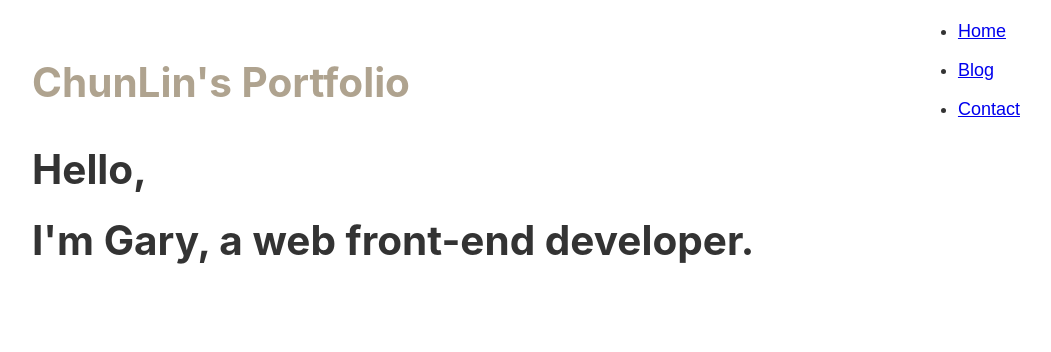
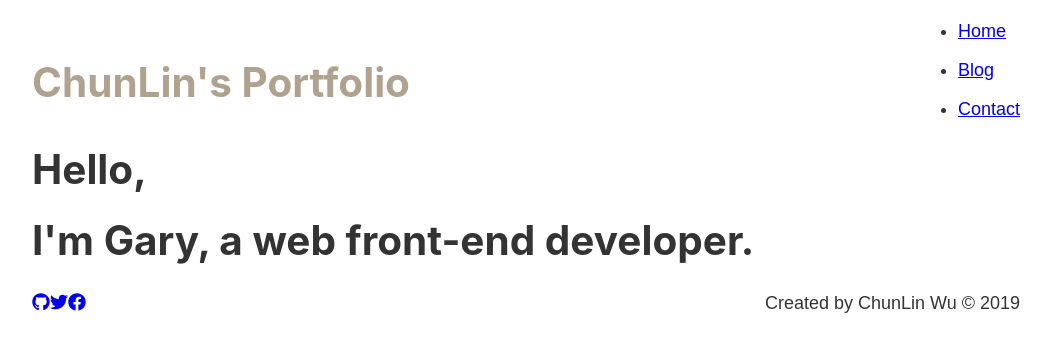
Before and after one commit to Chun-Lin/ChunLin-Blog, a Gatsby site: page / in a window 1280 px wide. Shown: the whole page, without its empty margins (114-1165 px from the left). Built offline with nearby package versions, Linux system fonts and the light colour scheme; Gatsby itself is replaced by a stand-in of ours.

Commit message:
feat: 🎸 add Footer component to the layout

```diff
--- a/package.json
+++ b/package.json
@@ -13,6 +13,10 @@
     "test": "echo \"Write tests! -> https://gatsby.dev/unit-testing\""
   },
   "dependencies": {
+    "@fortawesome/fontawesome-svg-core": "^1.2.19",
+    "@fortawesome/free-brands-svg-icons": "^5.9.0",
+    "@fortawesome/free-solid-svg-icons": "^5.9.0",
+    "@fortawesome/react-fontawesome": "^0.1.4",
     "gatsby": "^2.13.6",
     "gatsby-plugin-sass": "^2.1.0",
     "node-sass": "^4.12.0",
--- a/src/components/Footer.jsx
+++ b/src/components/Footer.jsx
@@ -0,0 +1,45 @@
+import React from "react"
+import { FontAwesomeIcon } from "@fortawesome/react-fontawesome"
+import { Link, graphql, useStaticQuery } from "gatsby"
+import footerStyles from "./Footer.module.scss"
+
+const Footer = () => {
+  const data = useStaticQuery(graphql`
+    query {
+      site {
+        siteMetadata {
+          author
+        }
+      }
+    }
+  `)
+  return (
+    <footer className={footerStyles.footer}>
+      <div>
+        <a href="https://github.com/Chun-Lin">
+          <FontAwesomeIcon
+            icon={["fab", "github"]}
+            className={footerStyles.footerIcon}
+          />
+        </a>
+        <a href="https://twitter.com/wulin40063">
+          <FontAwesomeIcon
+            icon={["fab", "twitter"]}
+            className={footerStyles.footerIcon}
+          />
+        </a>
+        <a href="https://www.facebook.com/profile.php?id=1624933215">
+          <FontAwesomeIcon
+            icon={["fab", "facebook"]}
+            className={footerStyles.footerIcon}
+          />
+        </a>
+      </div>
+      <p className={footerStyles.footerCopyright}>
+        Created by {data.site.siteMetadata.author} © 2019
+      </p>
+    </footer>
+  )
+}
+
+export default Footer
--- /dev/null
+++ b/src/components/Footer.module.scss
@@ -0,0 +1,15 @@
+.footer{
+  display: flex;
+  justify-content: space-between;
+}
+
+.footer-icon{
+  color: #AFA38F;
+  margin-right: 0.9rem;
+  font-size: 1.2rem;
+}
+
+.footer-copyright{
+  color: #AFA38F;
+  // margin: 0;
+}
--- a/src/components/Layout.jsx
+++ b/src/components/Layout.jsx
@@ -1,6 +1,7 @@
 import React from "react"
 import Header from "./Header"
 import layoutStyles from "./Layout.module.scss"
+import Footer from "./Footer"
 
 const Layout = ({ pageStyle, children }) => {
   return (
@@ -9,11 +10,14 @@ const Layout = ({ pageStyle, children }) => {
         <Header />
         <div
           className={
-            pageStyle === 'center' ? layoutStyles.centerContent : layoutStyles.content
+            pageStyle === "center"
+              ? layoutStyles.centerContent
+              : layoutStyles.content
           }
         >
           {children}
         </div>
+        <Footer />
       </div>
     </div>
   )
--- a/src/pages/index.js
+++ b/src/pages/index.js
@@ -1,6 +1,13 @@
 import React from "react"
 import "./index.scss"
 import Layout from "../components/Layout"
+import { library } from "@fortawesome/fontawesome-svg-core"
+import { fab, faTwitter, faGithub, faFacebook } from "@fortawesome/free-brands-svg-icons"
+
+let icons = null
+icons = [faGithub, faTwitter, faFacebook]
+
+library.add(fab, ...icons)
 
 const Index = () => {
   return (
```
Also changed, not shown: 1 other file.
